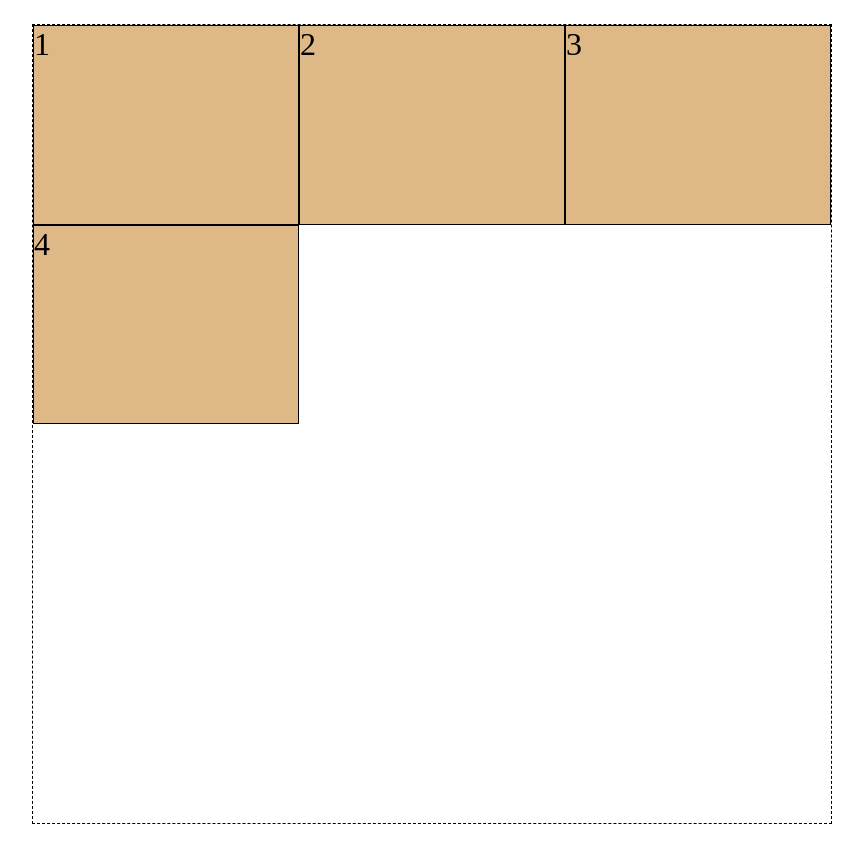
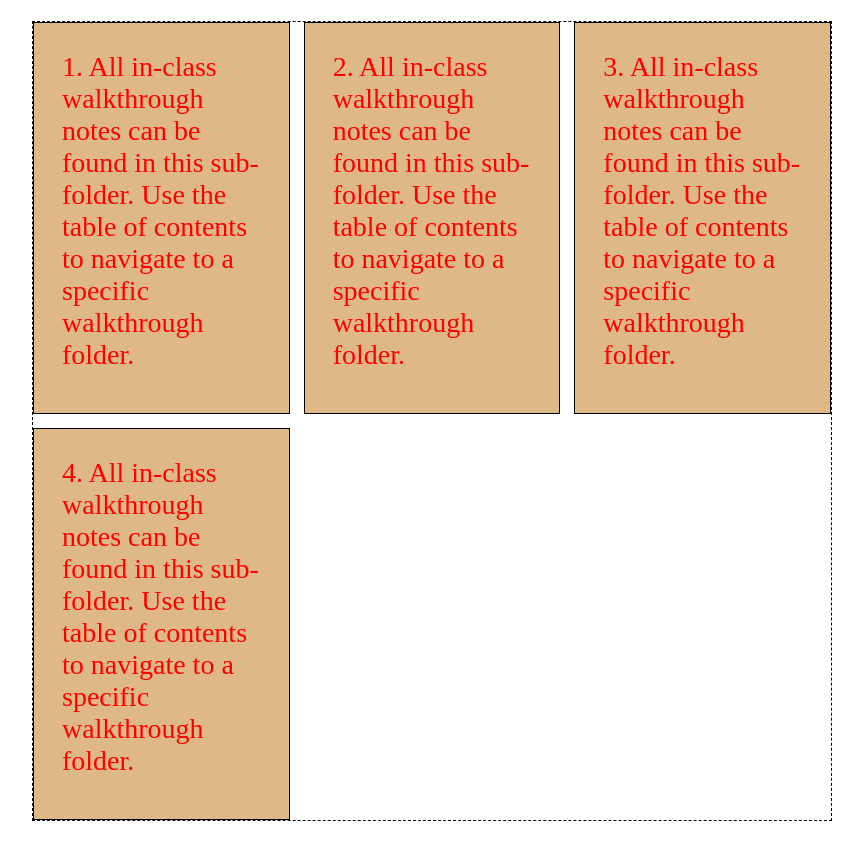
Before and after one commit to yourfavmatt/tc-node-8, a website: page walkthroughs/flexbox-and-grid/grid.html in a window 1280 px wide. Shown: the whole page, without its empty margins (208-1071 px from the left). Drawn offline with Linux system fonts and the light colour scheme.

Commit message:
UPDATE: relative units

```diff
--- a/walkthroughs/flexbox-and-grid/grid.css
+++ b/walkthroughs/flexbox-and-grid/grid.css
@@ -3,21 +3,37 @@
 }
 
 html {
-  font-size: 32px;
+  font-size: 20px;
 }
 
 .container {
-  width: 100%;
-  max-width: 800px;
-  min-height: 800px;
-  margin: 24px auto;
+  max-width: 50vmin;
+  min-height: 50vmin;
+  margin: 0.75rem auto;
   display: grid;
-  grid-template-rows: repeat(4, 1fr);
+  grid-template-rows: auto;
   grid-template-columns: repeat(auto-fit, minmax(200px, 1fr));
   border: 1px dashed black;
+  gap: 0.5rem;
 }
 
 .item {
   background-color: burlywood;
   border: 1px solid black;
+  padding: 1rem;
 }
+
+@media only screen and (min-width: 998px) {
+  html {
+    font-size: 28px;
+  }
+
+  .container {
+    max-width: 800px;
+    min-height: 800px;
+  }
+
+  * {
+    color: red;
+  }
+}
--- a/walkthroughs/flexbox-and-grid/grid.html
+++ b/walkthroughs/flexbox-and-grid/grid.html
@@ -5,14 +5,26 @@
     <meta http-equiv="X-UA-Compatible" content="IE=edge" />
     <meta name="viewport" content="width=device-width, initial-scale=1.0" />
     <title>Grid</title>
-    <link rel="stylesheet" href="./grid.css">
+    <link rel="stylesheet" href="./grid.css" />
   </head>
   <body>
     <main class="container">
-      <div class="item">1</div>
-      <div class="item">2</div>
-      <div class="item">3</div>
-      <div class="item">4</div>
+      <div class="item">
+        1. All in-class walkthrough notes can be found in this sub-folder. Use
+        the table of contents to navigate to a specific walkthrough folder.
+      </div>
+      <div class="item">
+        2. All in-class walkthrough notes can be found in this sub-folder. Use
+        the table of contents to navigate to a specific walkthrough folder.
+      </div>
+      <div class="item">
+        3. All in-class walkthrough notes can be found in this sub-folder. Use
+        the table of contents to navigate to a specific walkthrough folder.
+      </div>
+      <div class="item">
+        4. All in-class walkthrough notes can be found in this sub-folder. Use
+        the table of contents to navigate to a specific walkthrough folder.
+      </div>
     </main>
   </body>
 </html>
```
